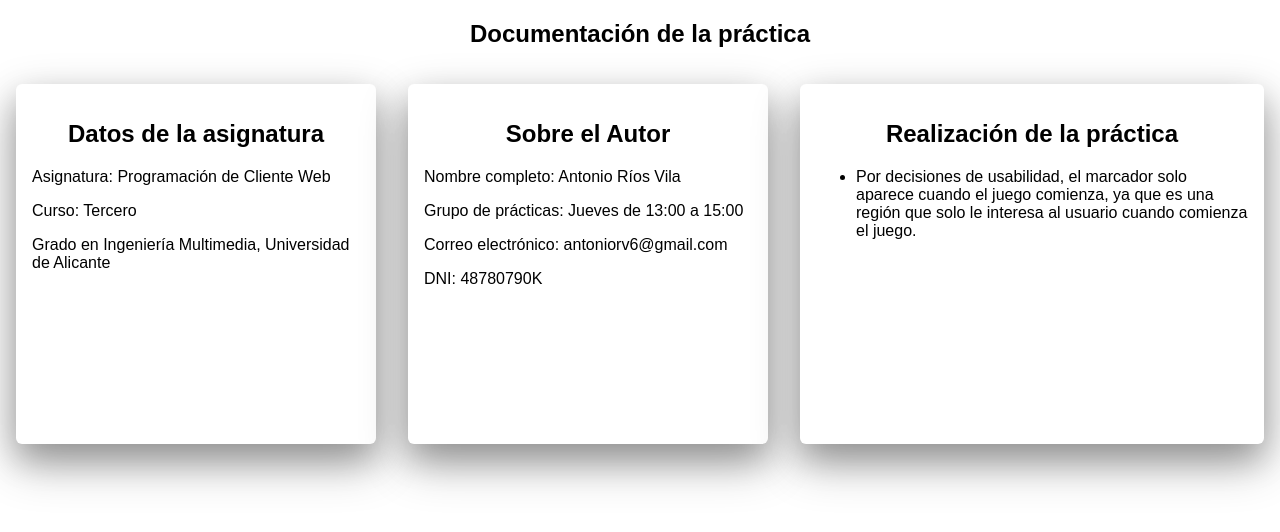
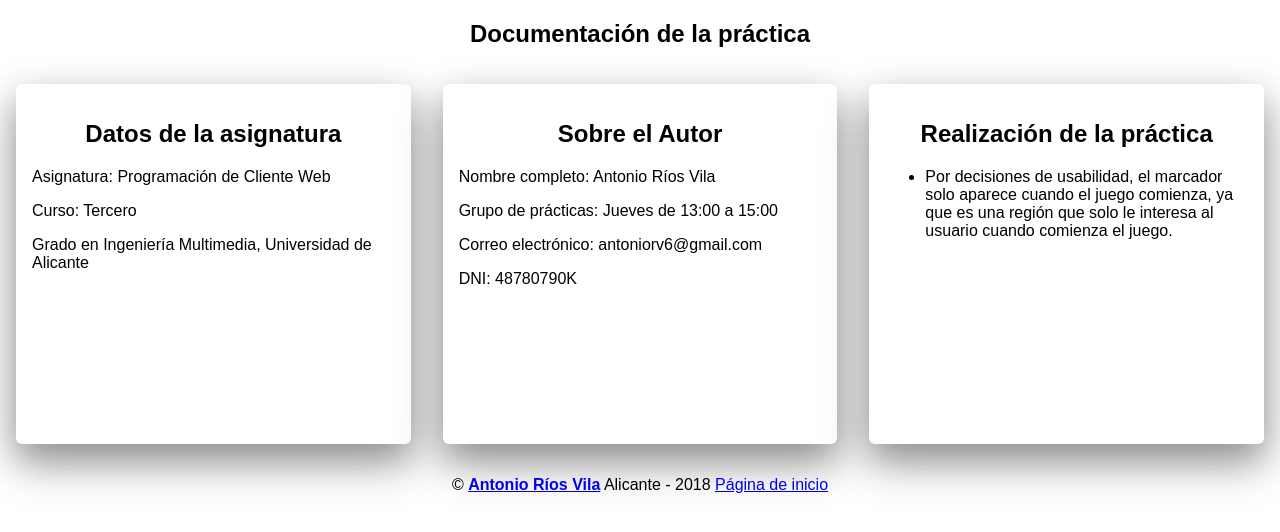
Before and after one commit to antoniorv6/pcwPractices, a PHP site: page /acerca.html in a window 1280 px wide. Shown: the part 140-672 px from the top of the page. Run offline with PHP 8.4, Linux system fonts and the light colour scheme.

Commit message:
Bugs de detalles arreglados

```diff
--- a/acerca.html
+++ b/acerca.html
@@ -21,37 +21,34 @@
 		</div>
 	</header>
 		<h2>Documentación de la práctica</h2>
-	<section>
+	<section class="about">
 		<h2 hidden>Datos</h2>
 		<br>
-		<article>
+		<article class="info">
 			<h2>Datos de la asignatura</h2>
-			<div class="content">
 				<p>Asignatura: Programación de Cliente Web</p>
 				<p>Curso: Tercero</p>
 				<p>Grado en Ingeniería Multimedia, Universidad de Alicante</p>
-			</div>
 		</article>
-		<article>
+		<article class="info">
 			<h2>Sobre el Autor</h2>
-			<div class="content">
 				<p>Nombre completo: Antonio Ríos Vila</p>
 				<p>Grupo de prácticas: Jueves de 13:00 a 15:00</p>
 				<p>Correo electrónico: antoniorv6@gmail.com</p>
 				<p>DNI: 48780790K</p>
-			</div>
 		</article>
-		<article>
+		<article class="info">
 			<h2>Realización de la práctica</h2>
-			<div class="content">
 				<ul>
 					<li>
 						Por decisiones de usabilidad, el marcador solo aparece cuando el juego comienza, ya que es una región
 						que solo le interesa al usuario cuando comienza el juego.
 					</li>
 				</ul>
-			</div>
 		</article>
 	</section>
+	<footer>
+		<p>&copy; <strong><a href="acerca.html">Antonio Ríos Vila</a></strong> Alicante - <time datetime="2018" >2018</time> <a href="index.html">Página de inicio</a></p>
+	</footer>
 </body>
 </html>
--- a/css/style.css
+++ b/css/style.css
@@ -273,6 +273,11 @@ select:disabled
   box-shadow:0px 0px 20px #46C9D5;
 }
 
+.info
+{
+  width: 360px;
+}
+
 body>footer
 {
   text-align: center;
@@ -283,7 +288,6 @@ body>footer
 	section
 	{
 		flex-direction: row;
-		justify-content: center;
 		align-content: center;
 	}
 	article
@@ -295,4 +299,15 @@ body>footer
   {
     flex-direction: row;
   }
+
+  .about
+  {
+    flex-wrap: wrap;
+    justify-content: space-around;
+  }
+  .info
+  {
+    width: 300px;
+    flex-grow: 1;
+  }
 }
--- a/script.js
+++ b/script.js
@@ -70,6 +70,7 @@ function StartGame()
 		document.getElementById("dificulty").disabled = true;
 		document.getElementById("end").disabled = false;
 		document.getElementById("help").disabled = false;
+		document.getElementById("colorpicker").disabled = true;
 		document.querySelector('.Itson').innerHTML +=
 		`<h3>El juego está en marcha</h3>
 		<p id="disordered">Quedan ${disordered} piezas por colocar</p>
@@ -97,7 +98,7 @@ function UpdateMovements()
 
 function disorderMatrix()
 {
-	let ctr = puzzleheight;
+	let ctr = 10 * puzzleheight;
 
 	while(ctr>0)
 	{
@@ -439,7 +440,7 @@ function ShowHelp()
 	{
 		for(var j = 0; j<puzzleheight; j++)
 		{
-			if(OriginalMatrix[i][j] == PuzzleMatrix[i][j])
+			if(OriginalMatrix[i][j] != PuzzleMatrix[i][j])
 			{
 				ctx.lineWidth = 2;
 				ctx.fillStyle = 'rgba(255,0,0,0.7)';
@@ -503,6 +504,7 @@ function Reset()
 		document.getElementById("uploadPhoto").disabled = false;
 		document.getElementById("end").disabled = true;
 		document.getElementById("help").disabled = true;
+		document.getElementById("colorpicker").disabled = false;
 		isphotoPlaced = false;
 		actualState = 0;
 		initMatrixes();
```
